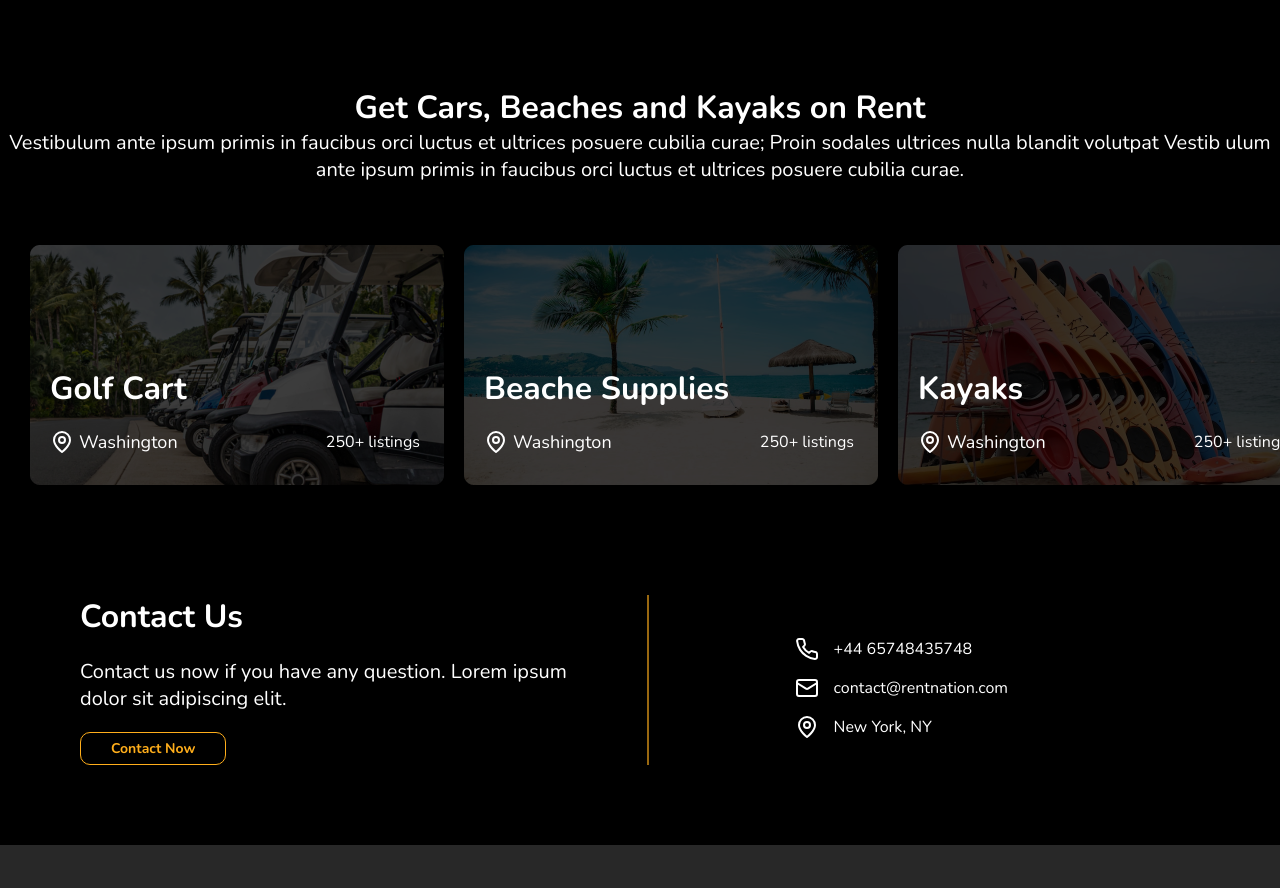
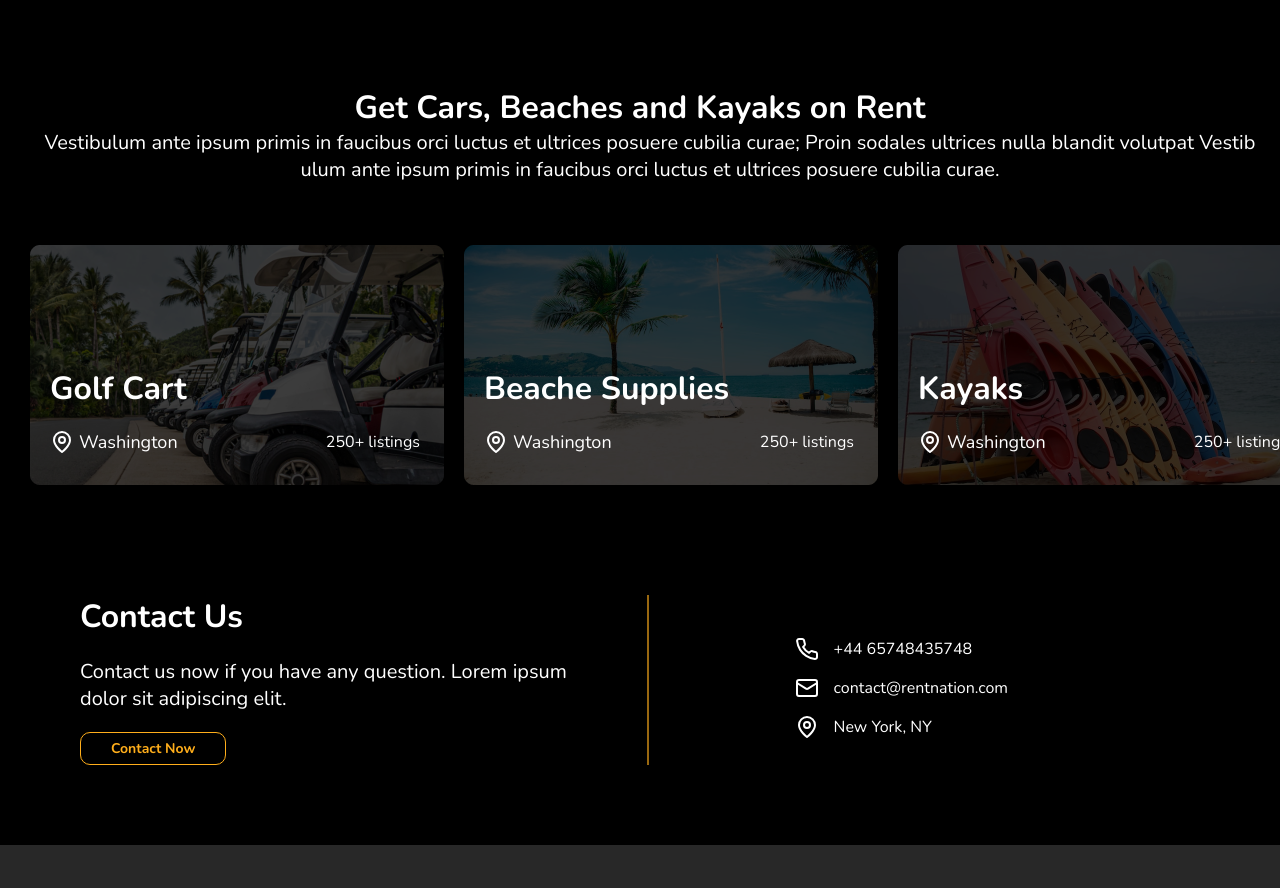
Before and after one commit to zainabzahid711/RentNation, a React (Create React App) app: page / in a window 1280 px wide. Shown: the part 2740-3628 px from the top of the page. Built offline with nearby package versions, Linux system fonts and the light colour scheme; the HTML template or start-up script is replaced by a standard one.

Commit message:
update code approach

```diff
--- a/src/_components/ContactSection/ContactUs.js
+++ b/src/_components/ContactSection/ContactUs.js
@@ -38,8 +38,7 @@ const ContactUs = () => {
       </h1>
       <p className={styles.contactPara}>
         Vestibulum ante ipsum primis in faucibus orci luctus et ultrices posuere
-        cubilia curae; Proin sodales ultrices nulla blandit volutpat Vestib ulum{" "}
-        <br></br>
+        cubilia curae; Proin sodales ultrices nulla blandit volutpat Vestib ulum
         ante ipsum primis in faucibus orci luctus et ultrices posuere cubilia
         curae.
       </p>
--- a/src/_components/ContactSection/ContactUs.module.css
+++ b/src/_components/ContactSection/ContactUs.module.css
@@ -10,6 +10,9 @@
   color: #fff;
   font-size: 20px;
   font-weight: 400;
+  width: 1280px;
+  padding-left: 20px;
+  /* padding-right: 8px; */
 }
 
 .UsHeading {
```
